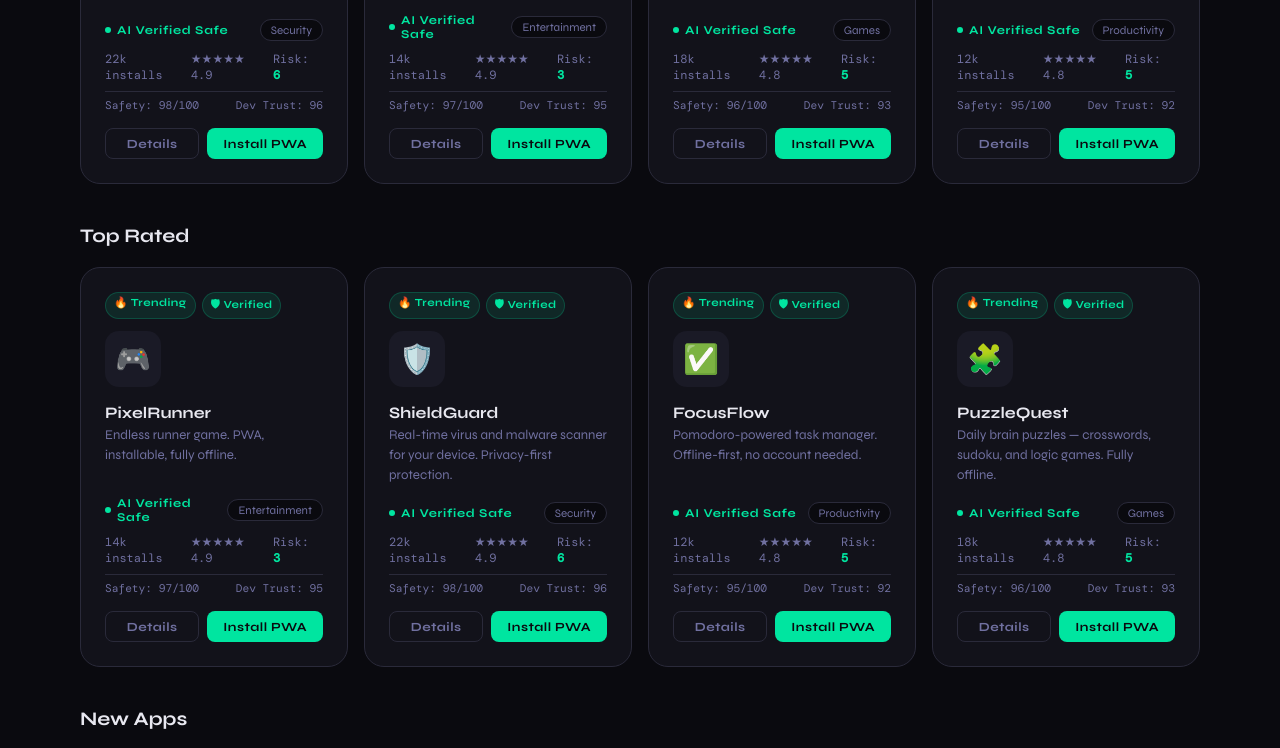
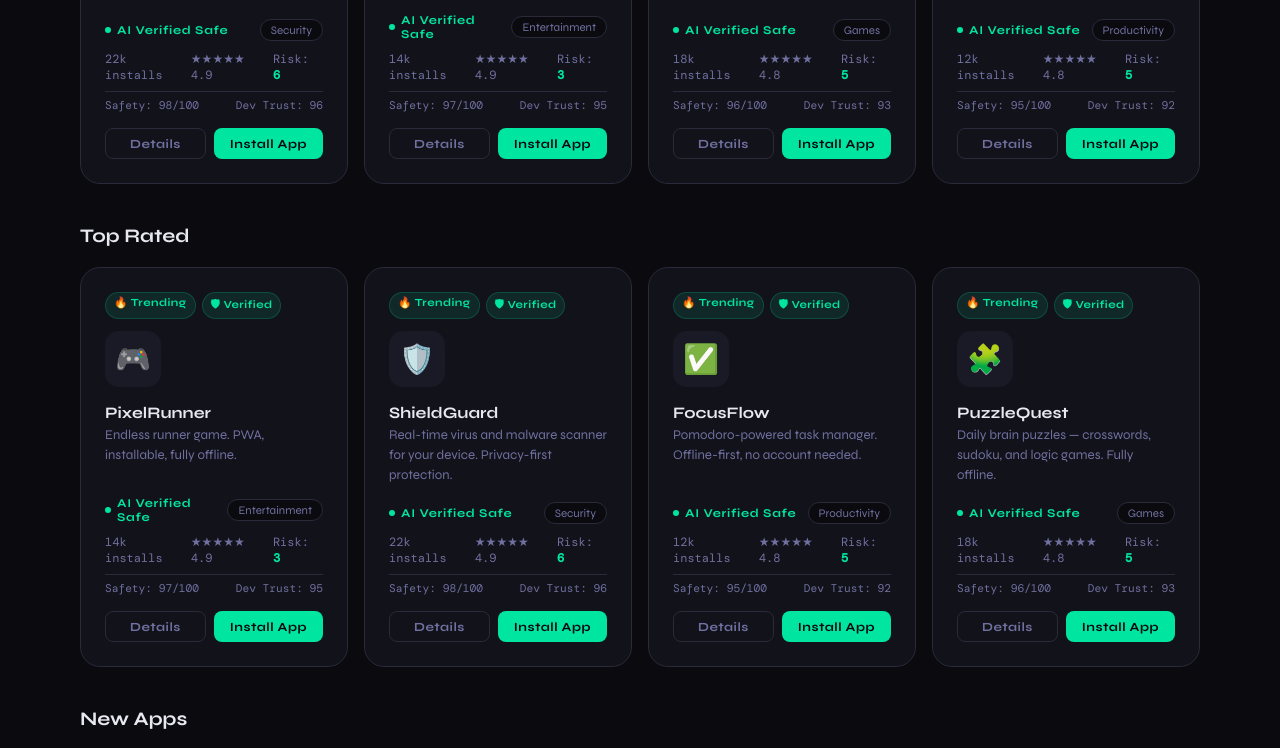
Before and after one commit to danyaffa/PWA-App-STORE, a React (Vite) app: page /store in a window 1280 px wide. Shown: the part 980-1728 px from the top of the page. Built offline with nearby package versions, Linux system fonts and the light colour scheme; no server answers.

Commit message:
Rename 'Install PWA' button to 'Install App'
https://claude.ai/code/session_01GpfSt4QKKZYv8x8XSxVwec

```diff
--- a/src/components/AppCard.jsx
+++ b/src/components/AppCard.jsx
@@ -56,7 +56,7 @@ export default function AppCard({ app }) {
 
       <div className={styles.actions}>
         <Link to={`/app/${app.id || app.name.toLowerCase().replace(/\s+/g,'-')}`} className={`btn btn-ghost btn-sm ${styles.detailBtn}`}>Details</Link>
-        <button className={`btn btn-primary btn-sm ${styles.installBtn}`} onClick={() => toast(`📲 Installing ${app.name}...`)}>Install PWA</button>
+        <button className={`btn btn-primary btn-sm ${styles.installBtn}`} onClick={() => toast(`📲 Installing ${app.name}...`)}>Install App</button>
       </div>
     </div>
   )
```
